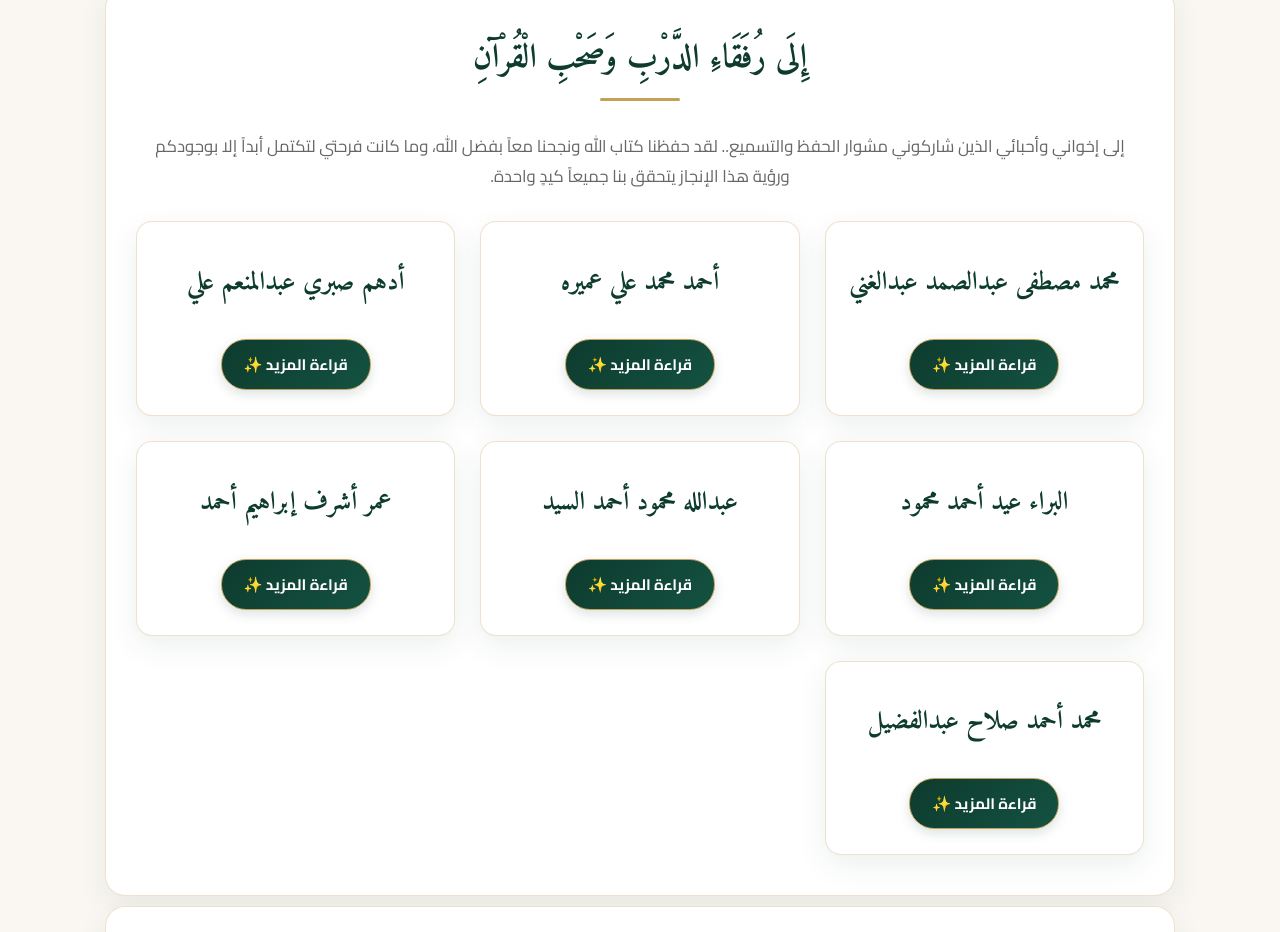
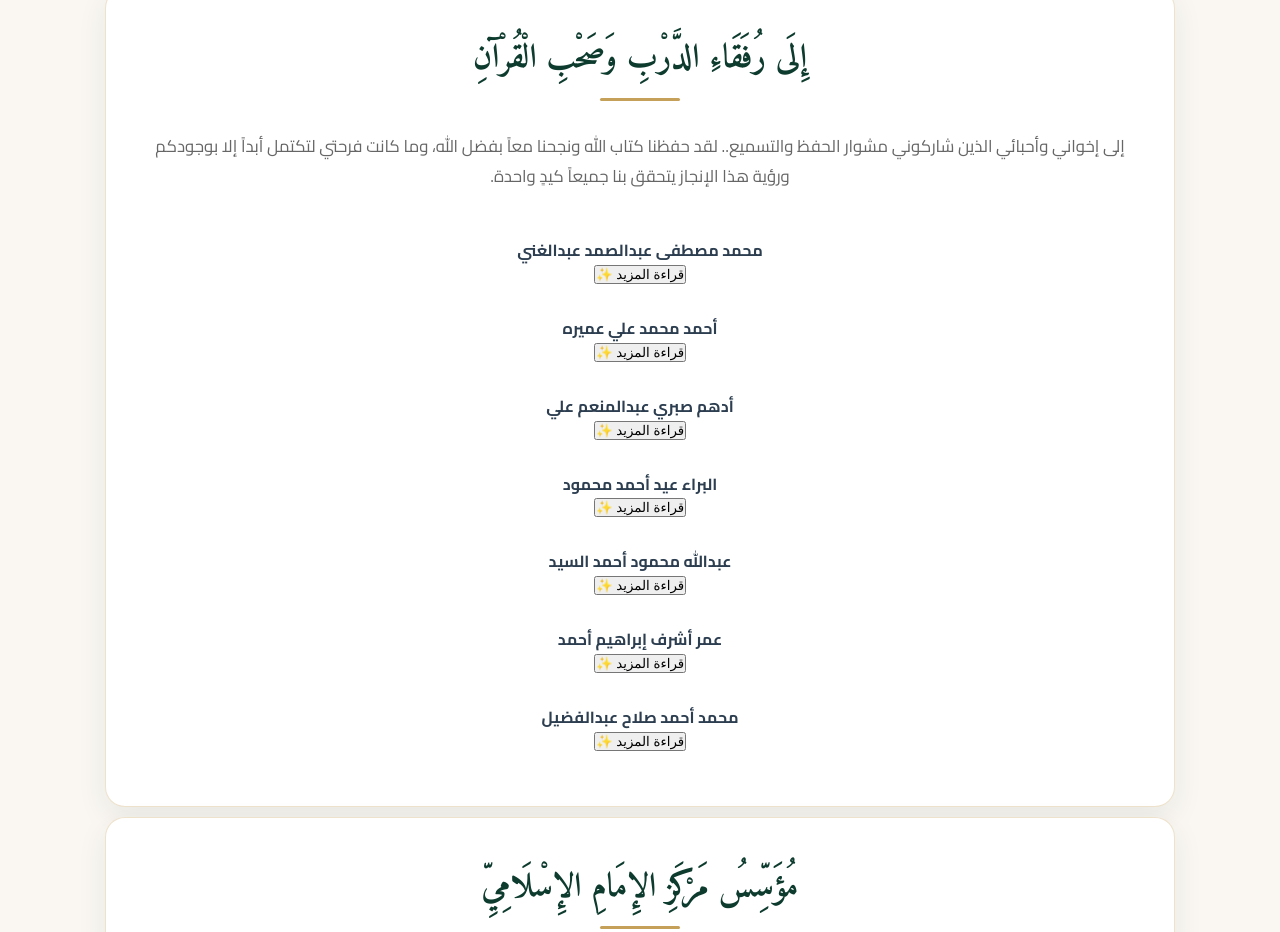
Before and after one commit to El-Baraa/quran-sard-celebration-2026, a plain HTML site: page index.html in a window 1280 px wide. Shown: the part 1034-1966 px from the top of the page. Drawn offline with Linux system fonts and the light colour scheme.

Commit message:
Update style.css

```diff
--- a/style.css
+++ b/style.css
@@ -208,63 +208,68 @@
   color: #333333;
 }
 
-/* شبكة الكروت التفاعلية */
+/* ==========================================
+   توسيط الشباك/الشبكات وكروت الأشخاص بالكامل
+   ========================================== */
+
+/* 1. توسيط شبكة الكروت نفسها */
+.cards-grid,
+.people-grid,
 .grid-container {
-  display: grid;
-  grid-template-columns: repeat(auto-fill, minmax(280px, 1fr));
-  gap: 25px;
+  display: flex;
+  flex-direction: column;
+  align-items: center; /* توسيط العناصر أفقيًا */
+  justify-content: center;
+  width: 100%;
+  max-width: 100%;
+  margin: 0 auto; /* ضمان التوسيط داخل الحاوية الأم */
+  padding-left: 0;
+  padding-right: 0;
+  box-sizing: border-box;
 }
 
+/* 2. ضبط الكارت نفسه ليكون متسنتر تماماً في المنتصف */
 .person-card {
-  background: #ffffff;
-  border-radius: 16px;
-  padding: 25px 20px;
-  text-align: center;
-  border: 1px solid var(--border-gold);
-  box-shadow: var(--shadow-soft);
-  transition: transform 0.3s ease, box-shadow 0.3s ease;
+  width: 90%; /* إعطاء عرض مناسب وموحد على الموبايل */
+  max-width: 400px; /* عدم التمدد أكثر من اللازم على الشاشات الكبيرة */
+  margin: 15px auto !important; /* توسيط الكارت في المنتصف تماماً */
   display: flex;
   flex-direction: column;
-  justify-content: space-between;
-  align-items: center;
+  align-items: center; /* توسيط الاسم والزرار داخل الكارت */
+  justify-content: center;
+  text-align: center;
+  box-sizing: border-box;
 }
 
-.person-card:hover {
-  transform: translateY(-5px);
-  box-shadow: var(--shadow-hover);
+/* 3. توسيط العناوين والفقرات النصية فوق الكروت وتحتها */
+.section-title,
+.section-description,
+.closing-dua,
+.poem-container {
+  text-align: center;
+  margin-left: auto !important;
+  margin-right: auto !important;
 }
 
-.person-name {
-  font-family: 'Amiri', serif;
-  font-size: 1.6rem;
-  font-weight: 700;
-  color: var(--primary-green);
-  margin-bottom: 20px;
-  line-height: 1.4;
-  min-height: 2.8em;
-  display: flex;
-  align-items: center;
-  justify-content: center;
-}
+/* 4. إزالة أي هامش جانبي قد يسبب الإزاحة على الموبايل */
+@media (max-width: 768px) {
+  body, html {
+    overflow-x: hidden; /* منع أي سكرول جانبي */
+  }
 
-.read-more-btn {
-  background: linear-gradient(135deg, var(--primary-green), var(--secondary-green));
-  color: #ffffff;
-  border: 1px solid var(--accent-gold);
-  padding: 10px 22px;
-  border-radius: 25px;
-  font-family: 'Cairo', sans-serif;
-  font-size: 0.95rem;
-  font-weight: 700;
-  cursor: pointer;
-  transition: all 0.3s ease;
-  box-shadow: 0 4px 12px rgba(13, 59, 46, 0.15);
-}
+  .container,
+  section {
+    padding-left: 15px;
+    padding-right: 15px;
+    margin-left: auto;
+    margin-right: auto;
+    width: 100%;
+    box-sizing: border-box;
+  }
 
-.read-more-btn:hover {
-  background: var(--accent-gold);
-  color: var(--primary-green);
-  transform: scale(1.05);
+  .person-card {
+    width: 100%; /* استغلال المساحة المتاحة بشكل متناسق وموزون */
+  }
 }
 
 /* النافذة المنبثقة (Modal) */
```
